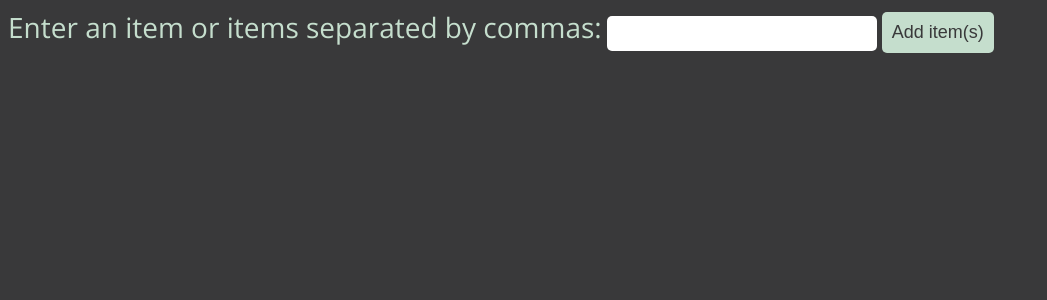
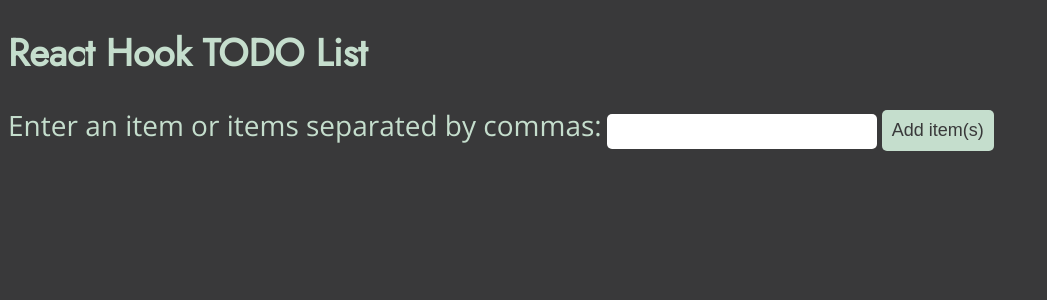
Before and after one commit to aggiewb/hook-todo-list, a React (Create React App) app in the folder client/: page / in a window 1280 px wide. Shown: the top 300 px of the page, without its empty margins (0-1047 px from the left). Built offline with nearby package versions, Linux system fonts and the light colour scheme.

Commit message:
Add an h1 for description of app

```diff
--- a/client/src/App.js
+++ b/client/src/App.js
@@ -21,6 +21,7 @@ function App() {
   }
 
   return <div className="App">
+      <h1>React Hook TODO List</h1>
       <Input change={change} submit={submit} text={text}/>
       <Display list={list}/>
     </div>;
```
